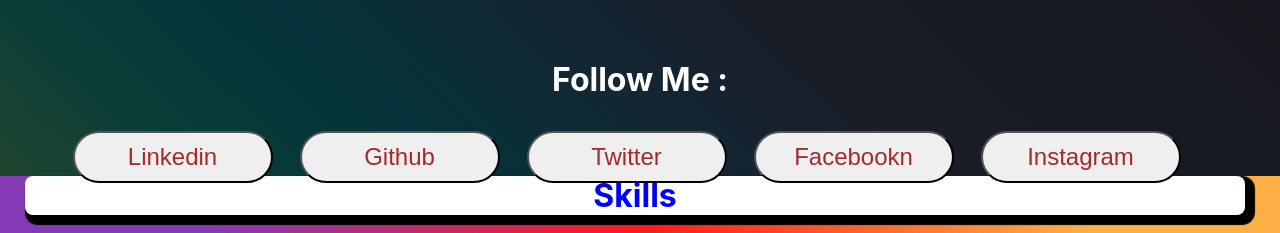
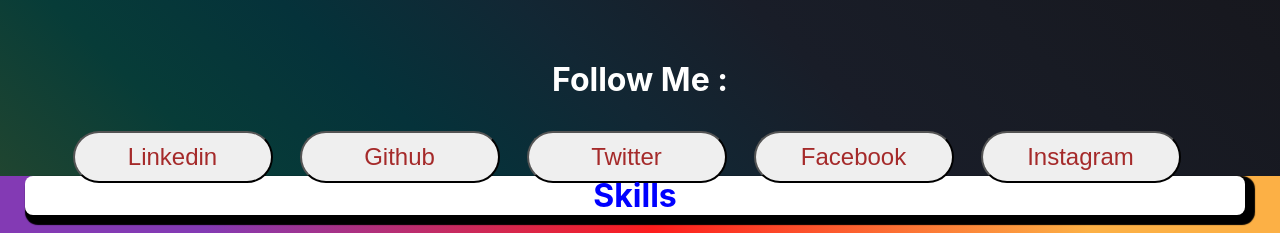
Before and after one commit to hmjahid/Portfolio, a React (Create React App) app: page / in a window 1280 px wide. Shown: the part 1040-1273 px from the top of the page. Built offline with nearby package versions, Linux system fonts and the light colour scheme; the HTML template or start-up script is replaced by a standard one.

Commit message:
Update => Typo Correction

```diff
--- a/src/App.js
+++ b/src/App.js
@@ -54,7 +54,7 @@
       <a href='https://www.linkedin.com/in/md-jahid-hasan-584712243/' target='_blank'><button>Linkedin</button></a> &nbsp;&nbsp;
       <a href='https://github.com/hmjahid' target='_blank'><button>Github</button></a> &nbsp;&nbsp;
       <a href='https://twitter.com/mdjahidhasan919' target='_blank'><button>Twitter</button></a> &nbsp;&nbsp;
-      <a href='https://www.facebook.com/mdjahidhasan52443' target='_blank'><button>Facebookn</button></a> &nbsp;&nbsp;
+      <a href='https://www.facebook.com/mdjahidhasan52443' target='_blank'><button>Facebook</button></a> &nbsp;&nbsp;
       <a href='https://www.instagram.com/md_jahid_hasan52443/' target='_blank'><button>Instagram</button></a> &nbsp;&nbsp;
       </section>
 
```
